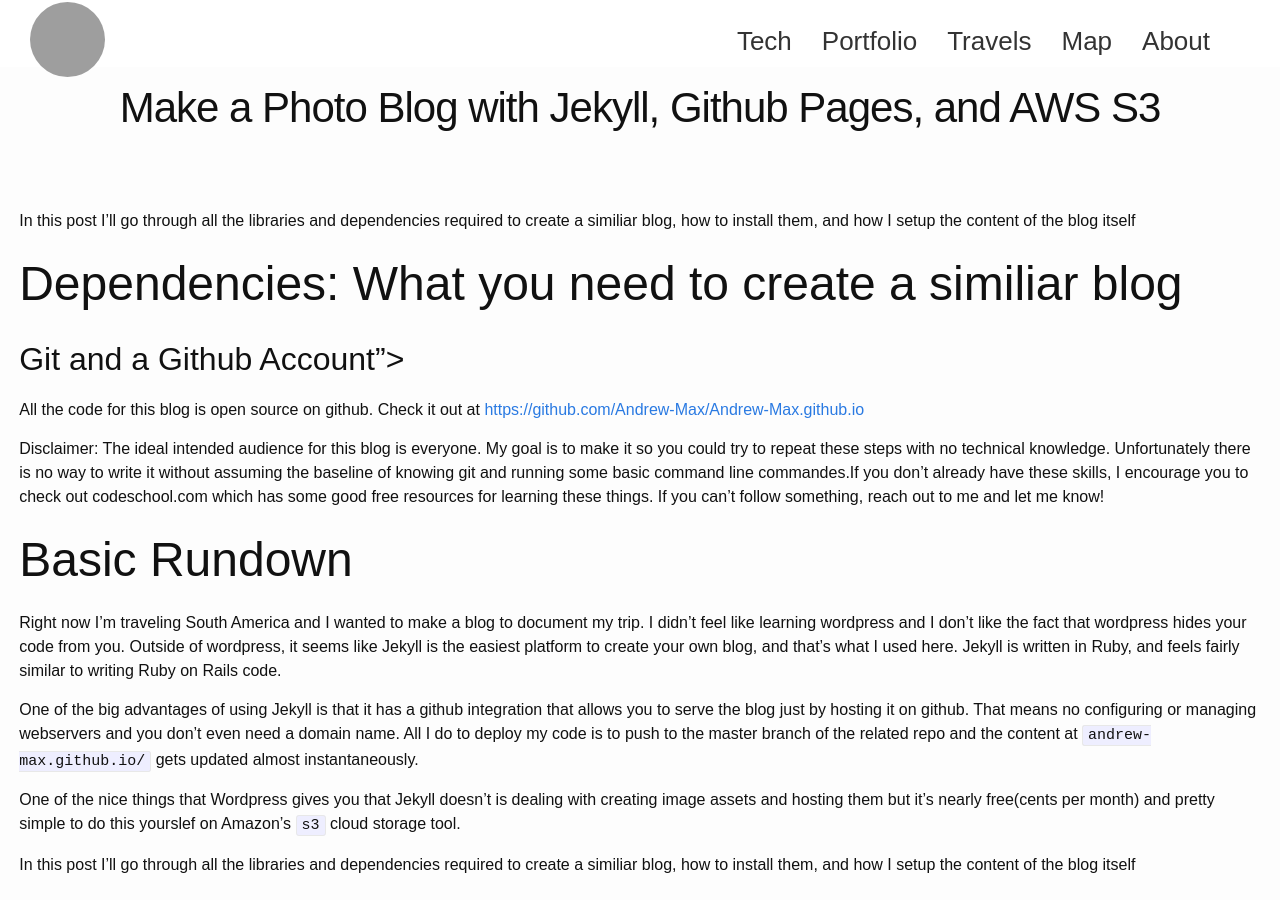
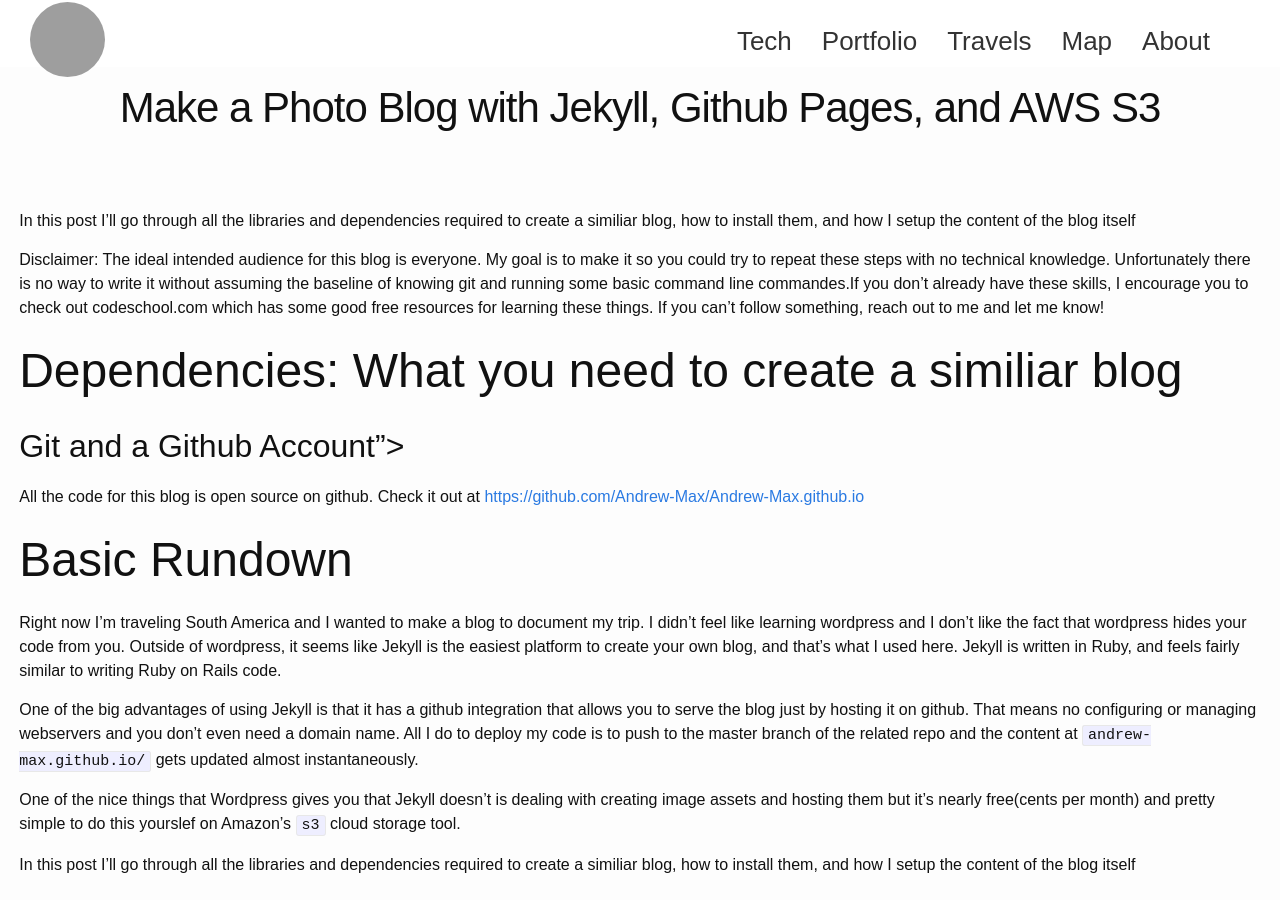
Before and after one commit to Andrew-Max/Andrew-Max.github.io, a Jekyll site: the page built from tech/_posts/2017-01-17-making-the-blog.markdown, in a window 1280 px wide and 900 px high. Built offline with Jekyll 4.4.1, drawn with Linux system fonts in a browser that asks for light colours; nearby versions of some CDN libraries; grey boxes are pictures that could not be loaded.

Commit message:
a bit more editing

```diff
--- a/tech/_posts/2017-01-17-making-the-blog.markdown
+++ b/tech/_posts/2017-01-17-making-the-blog.markdown
@@ -7,12 +7,13 @@
 
 In this post I'll go through all the libraries and dependencies required to create a similiar blog, how to install them, and how I setup the content of the blog itself
 
+Disclaimer: The ideal intended audience for this blog is everyone. My goal is to make it so you could try to repeat these steps with no technical knowledge. Unfortunately there is no way to write it without assuming the baseline of knowing git and running some basic command line commandes.If you don't already have these skills, I encourage you to check out codeschool.com which has some good free resources for learning these things. If you can't follow something, reach out to me and let me know!
+
 # Dependencies: What you need to create a similiar blog
 
 ## Git and a Github Account">
 All the code for this blog is open source on github. Check it out at <a href="https://github.com/Andrew-Max/Andrew-Max.github.io">https://github.com/Andrew-Max/Andrew-Max.github.io</a>
 
-Disclaimer: The ideal intended audience for this blog is everyone. My goal is to make it so you could try to repeat these steps with no technical knowledge. Unfortunately there is no way to write it without assuming the baseline of knowing git and running some basic command line commandes.If you don't already have these skills, I encourage you to check out codeschool.com which has some good free resources for learning these things. If you can't follow something, reach out to me and let me know!
 
 # Basic Rundown
 
```
